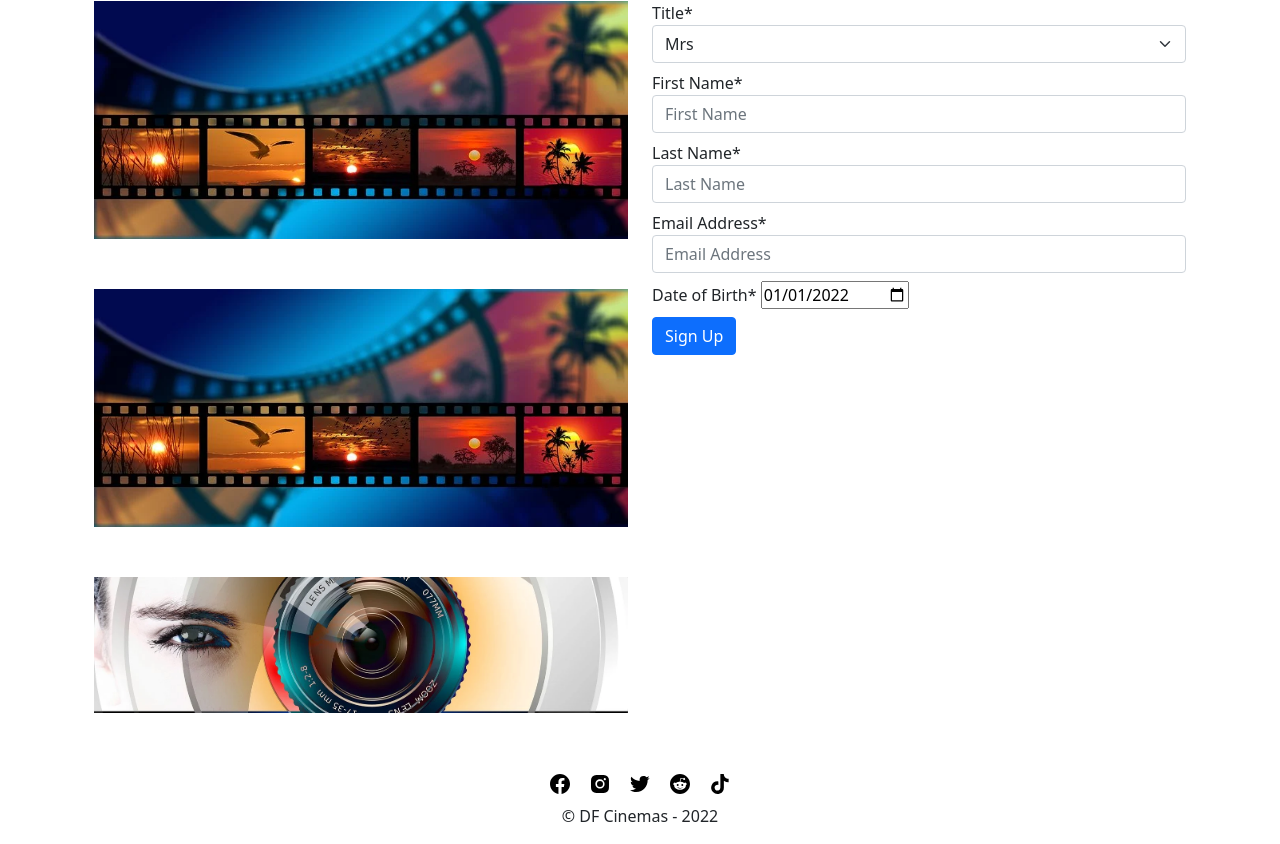
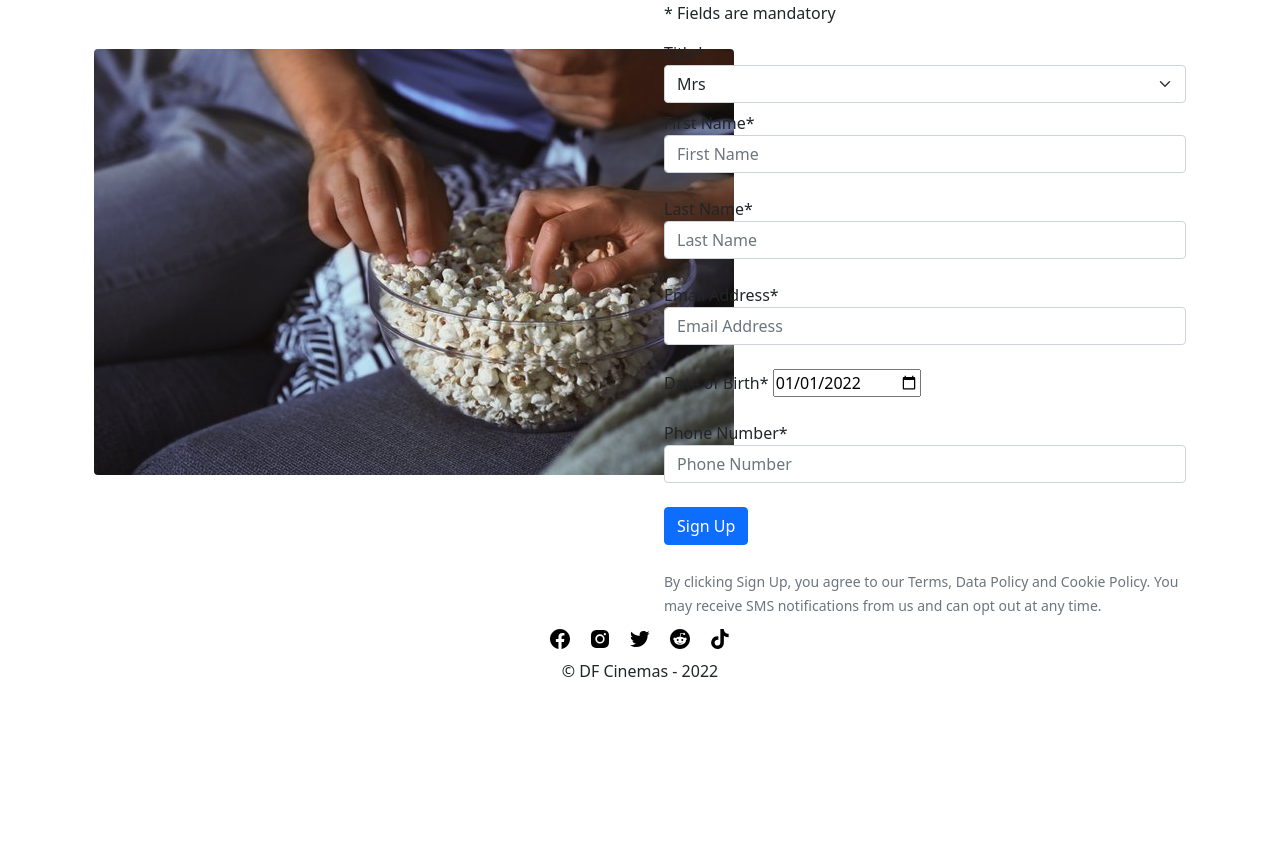
Before and after one commit to W-Parvaiz-DF/DF-Cinema, a plain HTML site: page src/Sign-up.html in a window 1280 px wide. Shown: the part 106-950 px from the top of the page. After the commit the page ends 805 px from the top, so only its background shows below. Drawn offline with nearby package versions, Linux system fonts and the light colour scheme.

Commit message:
Formatting signup page

```diff
--- a/src/Sign-up.html
+++ b/src/Sign-up.html
@@ -32,20 +32,24 @@
         </nav>
     </header>
     <main class="container-fluid">
-        <div class="row SignUp">
-            <div class="col-6">
-                <div class="row">
-                    <img src="./img/film_reel.jpeg" alt="Film reel">
+        <div class="row SignUp gx-5">
+            <div class="col-lg-6 col-md-12">
+                <img src="./img/signup_img.jpeg" alt="SignUp" class="rounded mt-5">
+                <!-- <div class="row"> -->
+                <!-- <img src="./img/film_reel.jpeg" alt="Film reel">
                 </div>
                 <div class="row">
                     <img src="./img/film_reel.jpeg" alt="film_reel">
                 </div>
                 <div class="row">
                     <img src="./img/Woman_lens_photo.jpeg" alt="Woman_lens_photo">
-                </div>
+                </div> -->
             </div>
-            <div class="col-6">
+            <div class="col-lg-6 col-md-12">
                 <form action="#">
+                    <div>
+                        <p> * Fields are mandatory </p>
+                    </div>
                     <div class="form-group">
                         <label for="Titlebox">Title*</label>
                         <select class="form-select mb-2" id="Titlebox">
@@ -57,30 +61,39 @@
                     <div class="form-group">
                         <label for="firstname">First Name*
                         </label>
-                        <input type="text" placeholder="First Name" class="form-control mb-2" id="firstname">
+                        <input type="text" placeholder="First Name" class="form-control mb-4" id="firstname">
                     </div>
                     <div class="form-group">
                         <label for="lastname">Last Name*</label>
-                        <input type="text" name="last name" placeholder="Last Name" class="form-control mb-2"
+                        <input type="text" name="last name" placeholder="Last Name" class="form-control mb-4"
                             id="lastname">
                     </div>
                     <div class="form-group">
                         <label for="Email address">Email Address*</label>
-                        <input type="email" name="Email Address" placeholder="Email Address" class="form-control mb-2"
+                        <input type="email" name="Email Address" placeholder="Email Address" class="form-control mb-4"
                             id="Email Address">
                     </div>
 
                     <div class="form-group">
-                        <label for="Date of Birth"> Date of Birth*</label>
-                        <input type="date" value="2022-01-01" class="mb-2" id="Date of Birth">
+                        <label for="Date of Birth"> Date of Birth* </label>
+                        <input type="date" value="2022-01-01" class="mb-4" id="Date of Birth">
                     </div>
 
                     <div class="form-group">
-                        <input type="submit" value="Sign Up" class="btn btn-primary">
+                        <label for="Phone Number">Phone Number*</label>
+                        <input type="tel" name="Phone Number" placeholder="Phone Number" class="form-control mb-4">
                     </div>
 
+                    <div class="form-group">
+                        <input type="submit" value="Sign Up" class="btn btn-primary mb-4">
 
-
+                    </div>
+                    <div class="form-group">
+                        <small id="disclaimer" class="form-text text-muted">By clicking Sign Up, you agree to our Terms,
+                            Data Policy and Cookie Policy. You may receive SMS
+                            notifications from us and can opt out at any time.
+                        </small>
+                    </div>
 
                 </form>
 
```
Also changed, not shown: src/img/signup_img.jpeg (added).
